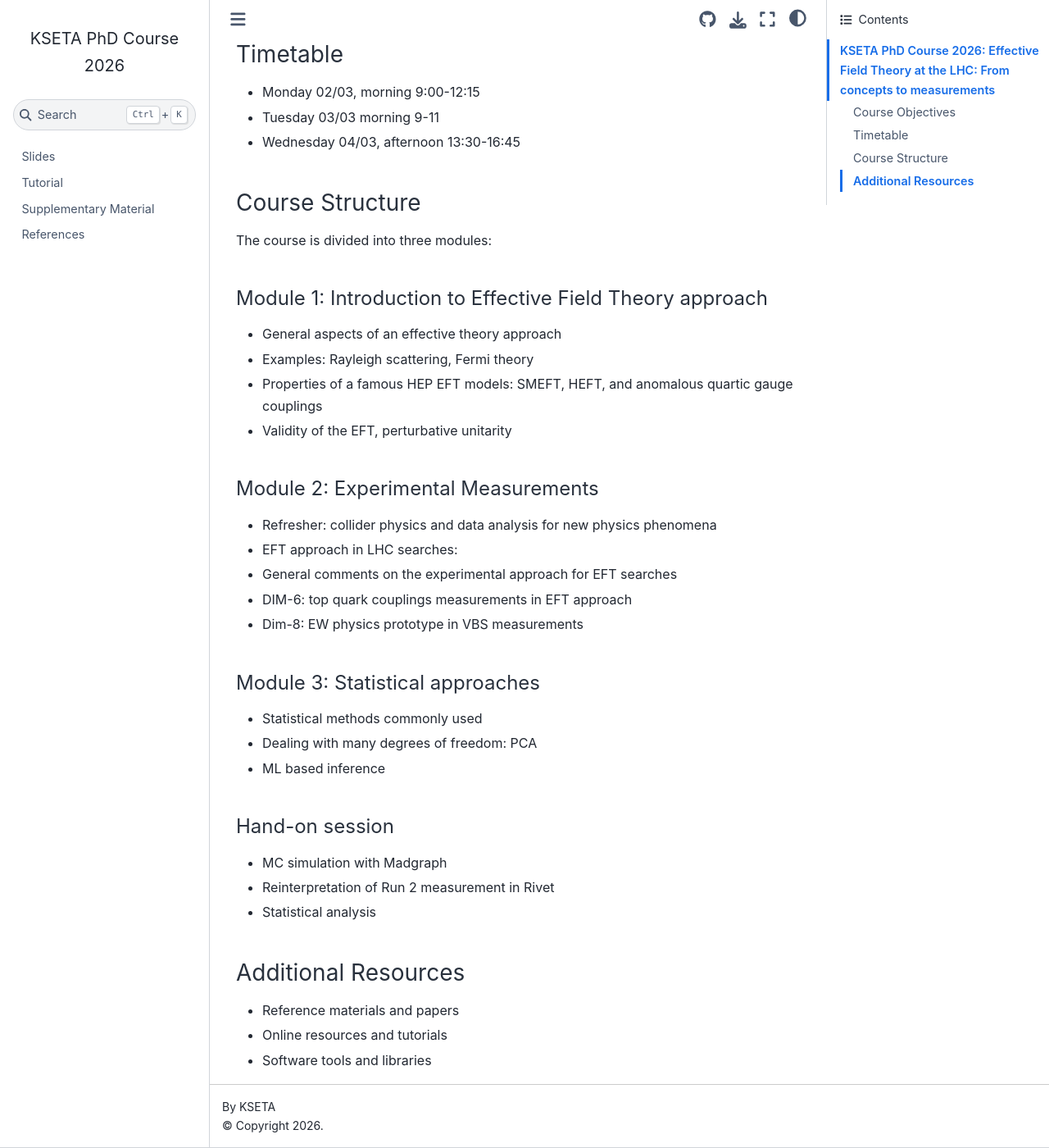
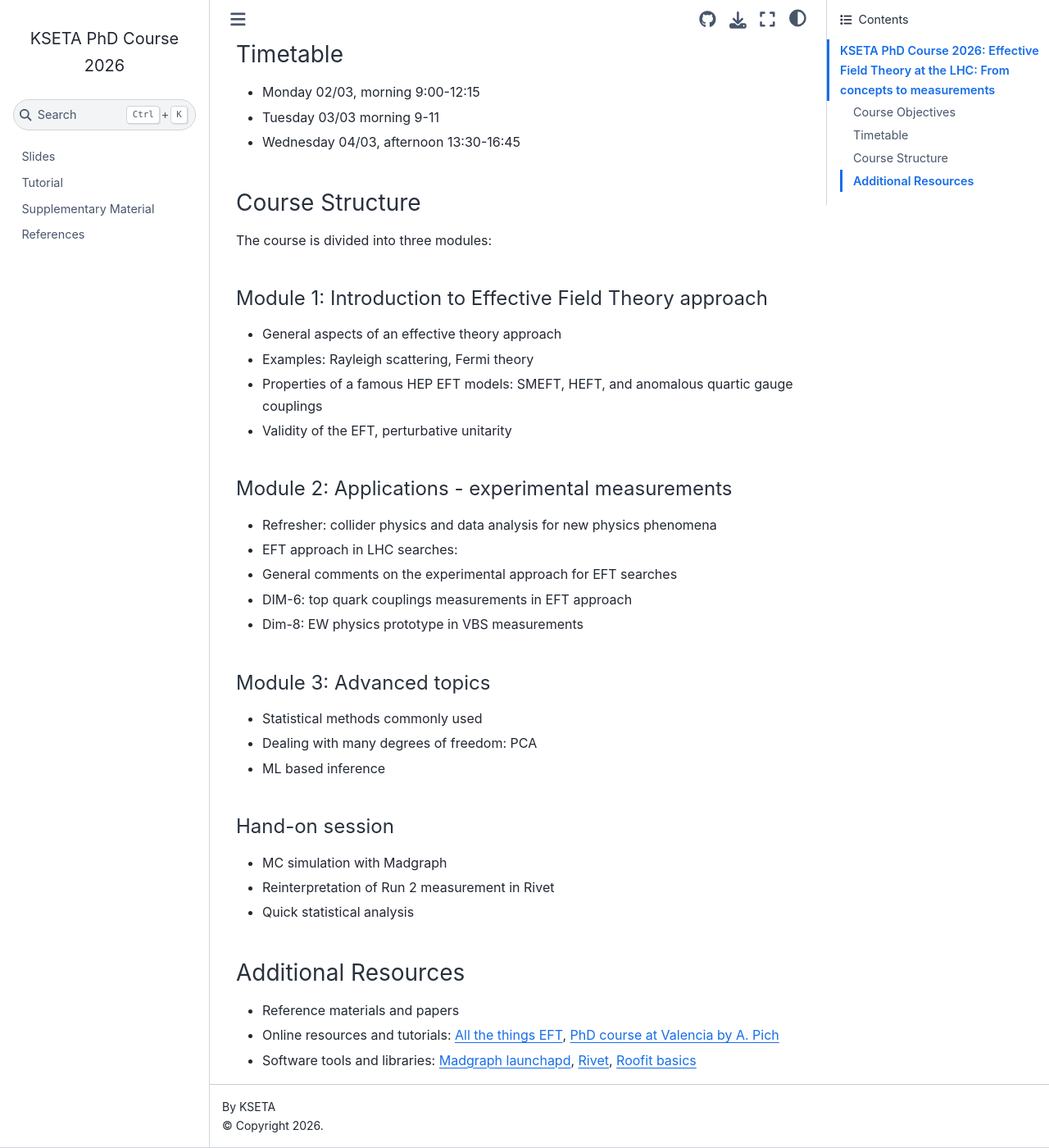
Before and after one commit to mpresill/KSETA_2026, a Jupyter Book: the page built from course_overview.md, in a window 1280 px wide and 1400 px high, scrolled down 802 px. Shown: the whole window at 82% size. Built offline with Jupyter Book 1.0.4 settings and Sphinx 7.4.7 and the Sphinx Book theme 1.1.4, drawn with Linux system fonts in a browser that asks for light colours; pages that are not in the unit, such as notebooks, are missing from menus.

Commit message:
Revise module titles and enhance resource section
Updated module titles and added online resources with links.

```diff
--- a/course_overview.md
+++ b/course_overview.md
@@ -29,14 +29,14 @@
 - Properties of a famous HEP EFT models: SMEFT, HEFT, and anomalous quartic gauge couplings
 - Validity of the EFT, perturbative unitarity
 
-#### Module 2: Experimental Measurements
+#### Module 2: Applications - experimental measurements
 - Refresher: collider physics and data analysis for new physics phenomena
 - EFT approach in LHC searches:
 - General comments on the experimental approach for EFT searches
 - DIM-6: top quark couplings measurements in EFT approach
 - Dim-8: EW physics prototype in VBS measurements
 
-#### Module 3: Statistical approaches
+#### Module 3: Advanced topics
 - Statistical methods commonly used
 - Dealing with many degrees of freedom: PCA
 - ML based inference
@@ -44,10 +44,10 @@
 #### Hand-on session
 - MC simulation with Madgraph
 - Reinterpretation of Run 2 measurement in Rivet
-- Statistical analysis
+- Quick statistical analysis
 
 ### Additional Resources
 
 - Reference materials and papers
-- Online resources and tutorials
-- Software tools and libraries
+- Online resources and tutorials: [All the things EFT](https://www.youtube.com/channel/UC1_KF6kdJFoDEcLgpcegwCQ), [PhD course at Valencia by A. Pich](https://www.youtube.com/watch?v=X-V_PCfLe0I)
+- Software tools and libraries: [Madgraph launchapd](https://launchpad.net/mg5amcnlo), [Rivet](https://rivet.hepforge.org), [Roofit basics](https://github.com/amarini/Prefit2020/tree/master)
```
